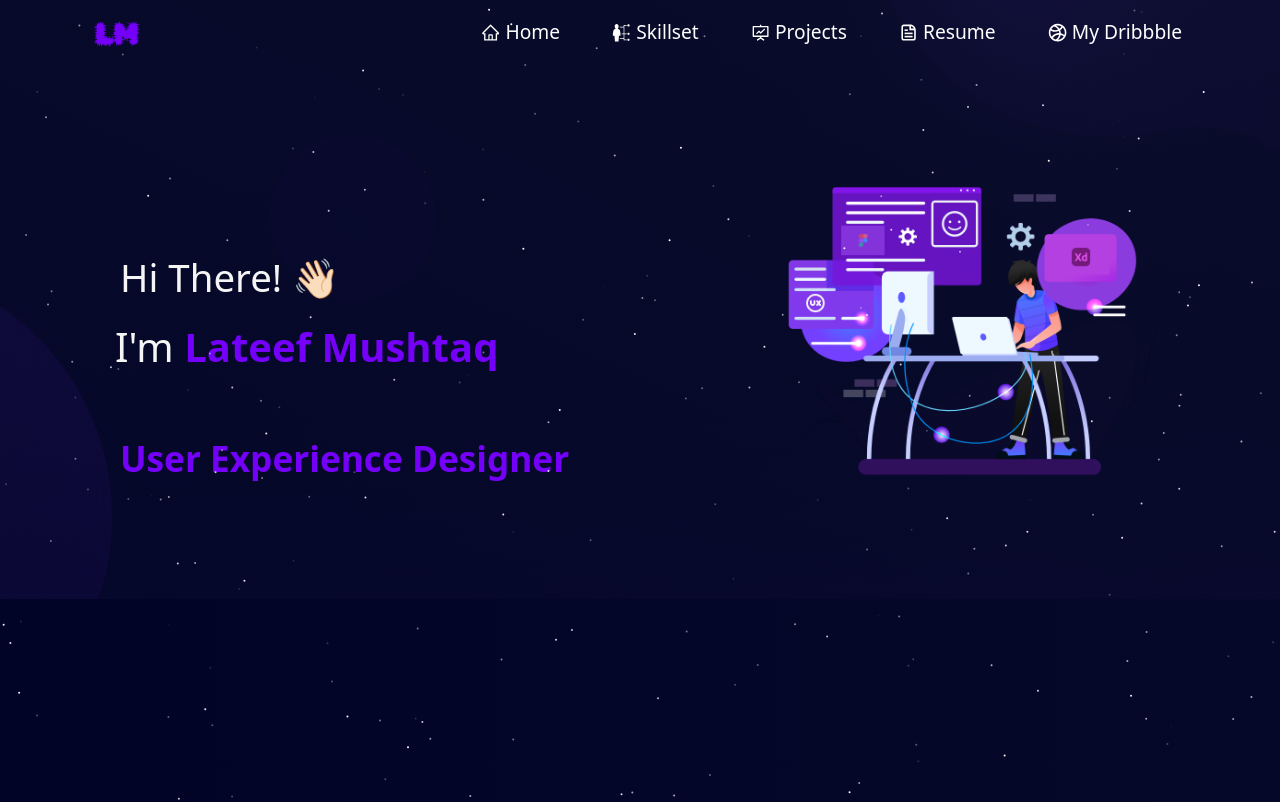
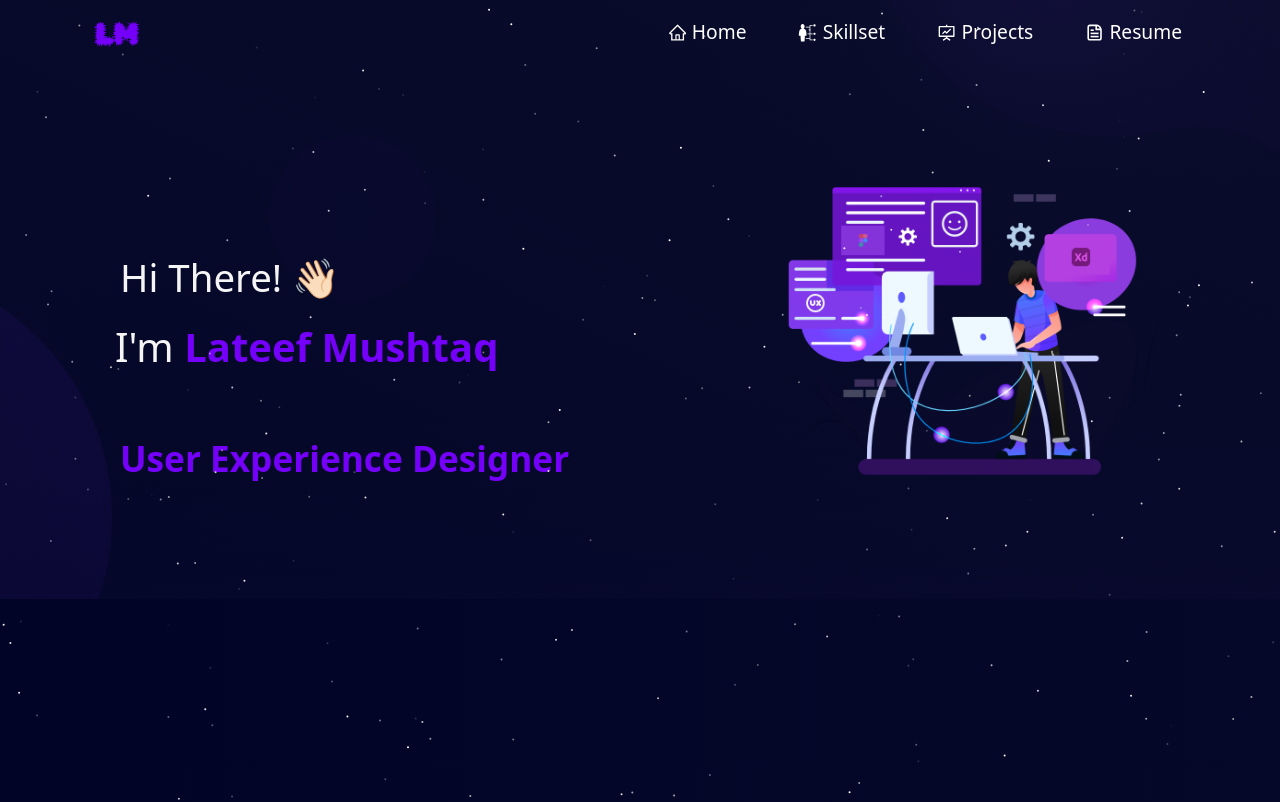
Before and after one commit to lateefmushtaq/PortfolioV2, a React (Create React App) app: page / in a window 1280 px wide. Shown: the top 802 px of the page. Built offline with nearby package versions, Linux system fonts and the light colour scheme.

Commit message:
dribble removed

```diff
--- a/src/components/Navbar/Navbar.jsx
+++ b/src/components/Navbar/Navbar.jsx
@@ -13,21 +13,14 @@ import {
   AiOutlineFundProjectionScreen,
 } from "react-icons/ai";
 import { GiSkills } from "react-icons/gi";
-import { CgDribbble, CgFileDocument } from "react-icons/cg";
+import {  CgFileDocument } from "react-icons/cg";
 
 function NavBar() {
   const [expand, updateExpanded] = useState(false);
   const [navColour, updateNavbar] = useState(false);
-  const dribbleProfileUrl = "https://dribble.com/lateefmushtaq";
-  function scrollHandler() {
-    if (window.scrollY >= 20) {
-      updateNavbar(true);
-    } else {
-      updateNavbar(false);
-    }
-  }
 
-  window.addEventListener("scroll", scrollHandler);
+
+
 
   return (
     <Navbar
@@ -91,7 +84,7 @@ function NavBar() {
               </Nav.Link>
             </Nav.Item>
 
-            <Nav.Item>
+            {/* <Nav.Item>
               <Nav.Link
                 as={Link}
                 to={dribbleProfileUrl}
@@ -101,7 +94,7 @@ function NavBar() {
               >
                 <CgDribbble style={{ marginBottom: "2px" }} /> My Dribbble
               </Nav.Link>
-            </Nav.Item>
+            </Nav.Item> */}
           </Nav>
         </Navbar.Collapse>
       </Container>
```
